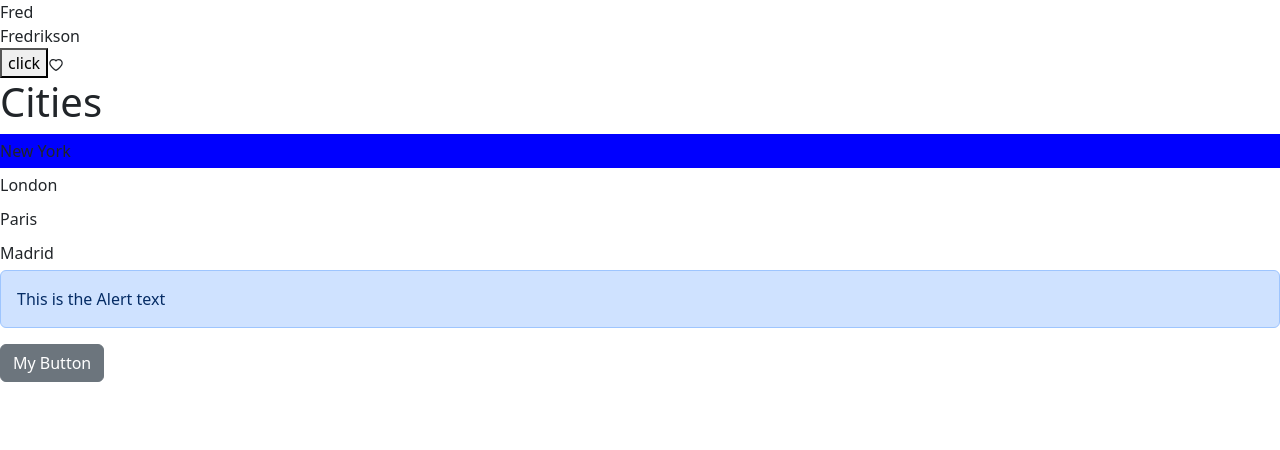
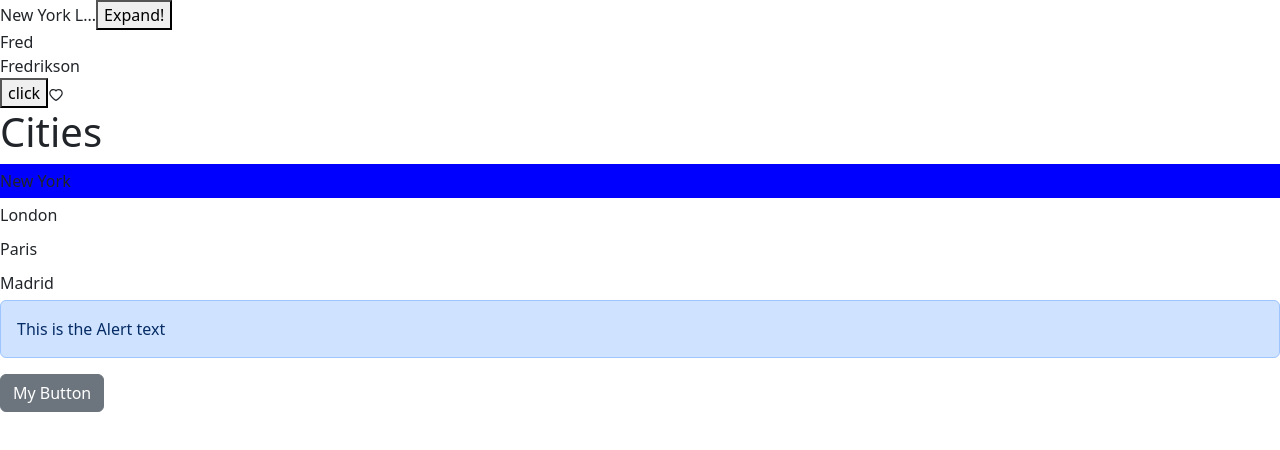
Before and after one commit to timothyabbott/mosh_react, a React (Vite) app: page / in a window 1280 px wide. Shown: the top 450 px of the page. Built offline with nearby package versions, Linux system fonts and the light colour scheme.

Commit message:
44. Sharing State Between Components

```diff
--- a/src/App.tsx
+++ b/src/App.tsx
@@ -5,7 +5,7 @@ import DismisableAlert from "./components/DismisableAlert";
 import ListGroup from "./components/ListGroup";
 import Heart from "./components/Heart/Heart";
 import Person from "./components/Person";
-
+import ExpandableText from "./components/ExpandableText";
 function App() {
   let items = ["New York", "London", "Paris", "Madrid"];
 
@@ -28,6 +28,7 @@ function App() {
 
   return (
     <>
+      <ExpandableText length={10} text={items.join(" ")}></ExpandableText>
       <Person></Person>
       <Heart onClick={handleLikeClicked} />
       <ListGroup
--- /dev/null
+++ b/src/components/ExpandableText.tsx
@@ -0,0 +1,27 @@
+import React, { useState } from "react";
+
+interface Props {
+  text: String;
+  length: number;
+}
+
+const ExpandableText = ({ text, length }: Props) => {
+  let [isCropped, setCropped] = useState(true);
+
+  const crop = (text: String, length: number) => {
+    return text.substring(0, length);
+  };
+  if (text.length <= length) return <p>{text}</p>;
+  const displayText = isCropped ? crop(text, length) + "..." : text;
+
+  return (
+    <div>
+      {displayText}
+      <button onClick={() => setCropped(!isCropped)}>
+        {isCropped ? "Expand!" : "Collapse!"}
+      </button>
+    </div>
+  );
+};
+
+export default ExpandableText;
```
Also changed, not shown: .obsidian/workspace.json, 1 other file (tests, documents, lock files or other folders).
